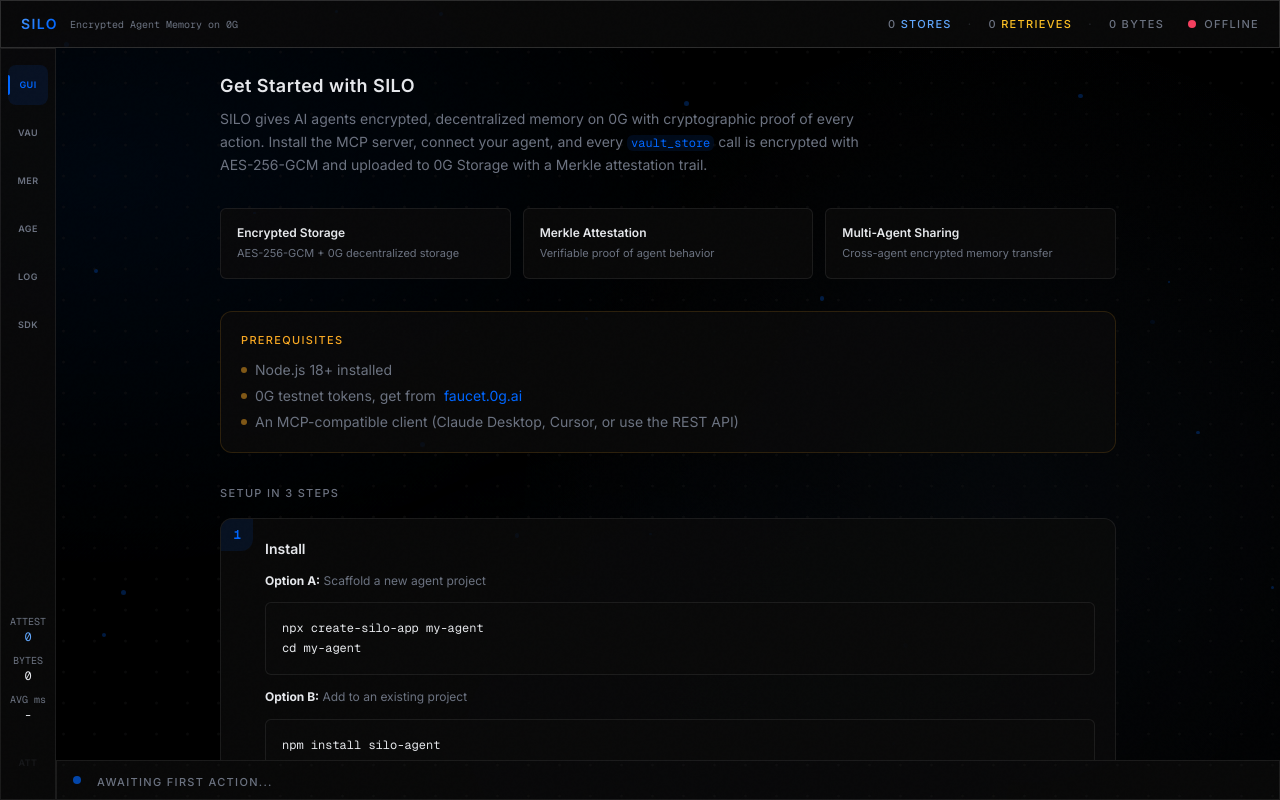
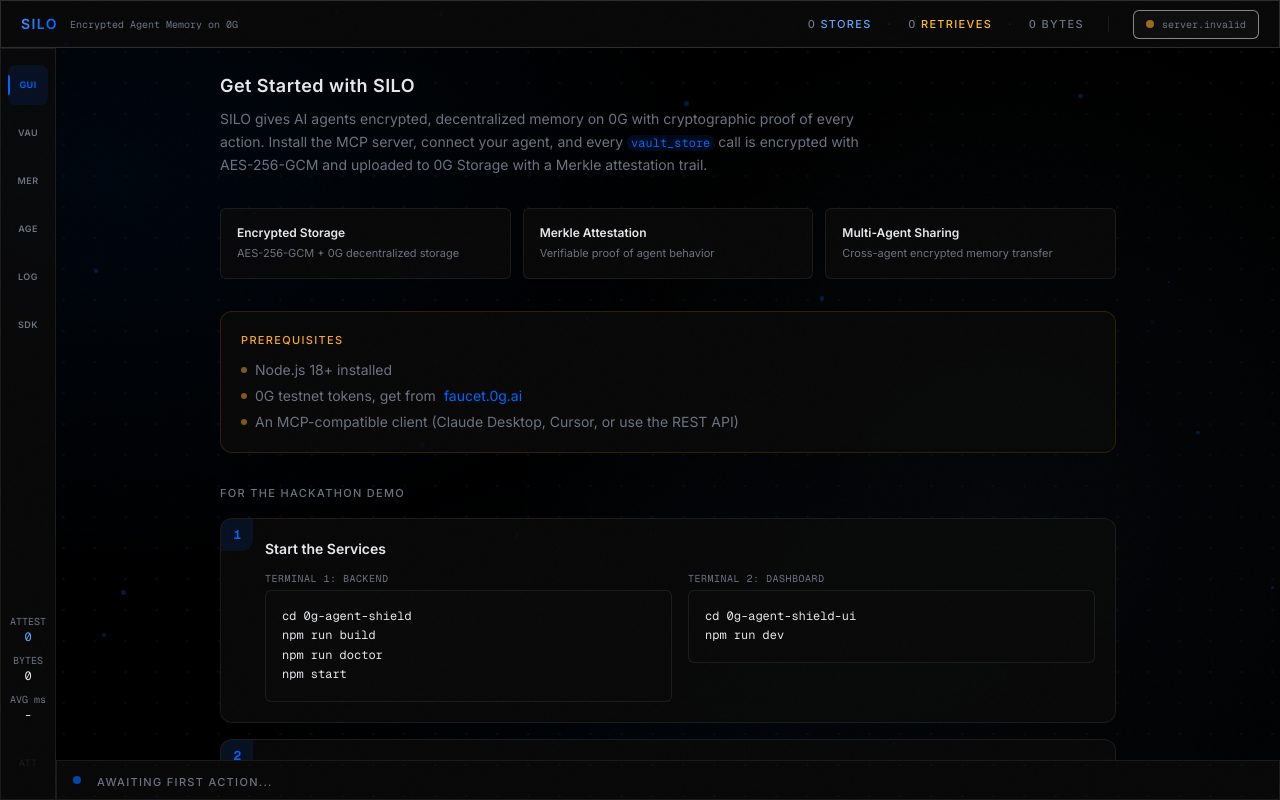
Before and after one commit to rohanpotta/ethdenverhack, a React (Vite) app in the folder 0g-agent-shield-ui/: page / in a window 1280 px wide. Built offline with nearby package versions, Linux system fonts and the light colour scheme; no server answers.

Commit message:
feat: Universal Dashboard runtime URL config and updated docs

```diff
--- a/0g-agent-shield-ui/src/App.tsx
+++ b/0g-agent-shield-ui/src/App.tsx
@@ -21,7 +21,7 @@
   data: Record<string, any>;
 }
 
-const API_URL = import.meta.env.VITE_API_URL || 'http://localhost:3000';
+const DEFAULT_API_URL = import.meta.env.VITE_API_URL || 'http://localhost:3000';
 
 const NAV_ITEMS: { id: View; label: string }[] = [
   { id: 'guide', label: 'GUIDE' },
@@ -56,8 +56,12 @@
     traceTxHash: string;
   } | null>(null);
   const [toast, setToast] = useState<{ message: string; type: 'error' | 'info' } | null>(null);
+  const [attesting, setAttesting] = useState(false);
 
   const [stats, setStats] = useState({ stores: 0, retrieves: 0, bytes: 0, avgCommitMs: 0 });
+  const [apiUrl, setApiUrl] = useState(() => localStorage.getItem('silo_api_url') || DEFAULT_API_URL);
+  const [isEditingUrl, setIsEditingUrl] = useState(false);
+  const [tempUrl, setTempUrl] = useState('');
 
   // Auto-dismiss toast
   useEffect(() => {
@@ -66,8 +70,16 @@
     return () => clearTimeout(t);
   }, [toast]);
 
+  // WebSocket Connection
   useEffect(() => {
-    const s = io(API_URL, {
+    if (socketRef.current) {
+      socketRef.current.disconnect();
+    }
+
+    setConnected(false);
+    setReconnecting(true);
+
+    const s = io(apiUrl, {
       transports: ['websocket', 'polling'],
       reconnectionAttempts: 10,
       reconnectionDelay: 2000,
@@ -91,13 +103,15 @@
     });
 
     socketRef.current = s;
-    fetch(`${API_URL}/api/events`)
+
+    // Fetch initial history
+    fetch(`${apiUrl}/api/events`)
       .then(r => r.json())
       .then((data: VaultEvent[]) => setEvents(data.reverse()))
       .catch(() => { });
 
     return () => { s.disconnect(); };
-  }, []);
+  }, [apiUrl]);
 
   useEffect(() => {
     const stores = events.filter(e => e.type === 'store').length;
@@ -173,7 +187,7 @@
         </div>
 
         <div className="flex items-center gap-6">
-          <div className="flex items-center gap-4 label-caps">
+          <div className="flex items-center gap-4 label-caps hidden md:flex">
             <span>{stats.stores} <span className="text-accent-store">stores</span></span>
             <span className="text-text-muted/30">·</span>
             <span>{stats.retrieves} <span className="text-accent-retrieve">retrieves</span></span>
@@ -181,14 +195,50 @@
             <span>{stats.bytes > 1024 ? (stats.bytes / 1024).toFixed(1) + 'K' : stats.bytes} <span className="text-text-muted">bytes</span></span>
           </div>
 
-          <div className="flex items-center gap-2">
-            {reconnecting ? (
-              <span className="label-caps text-accent-gold">Reconnecting...</span>
+          <div className="h-4 w-px bg-border hidden md:block" />
+
+          <div className="flex items-center gap-3 bg-base-elevated/50 px-3 py-1.5 rounded border border-border/50">
+            {isEditingUrl ? (
+              <div className="flex items-center gap-2">
+                <input
+                  type="text"
+                  value={tempUrl}
+                  onChange={e => setTempUrl(e.target.value)}
+                  onKeyDown={e => {
+                    if (e.key === 'Enter') {
+                      let finalUrl = tempUrl.trim().replace(/\/$/, '');
+                      if (!finalUrl.startsWith('http')) finalUrl = `https://${finalUrl}`;
+                      setApiUrl(finalUrl);
+                      localStorage.setItem('silo_api_url', finalUrl);
+                      setIsEditingUrl(false);
+                      setToast({ message: `Connecting to ${finalUrl}...`, type: 'info' });
+                    }
+                    if (e.key === 'Escape') setIsEditingUrl(false);
+                  }}
+                  autoFocus
+                  onBlur={() => setIsEditingUrl(false)}
+                  className="bg-base border border-primary/50 text-xs font-mono px-2 py-0.5 rounded w-48 text-text-primary focus:outline-none focus:border-primary"
+                  placeholder="https://your-ngrok-url.app"
+                />
+                <span className="text-[9px] text-text-muted uppercase tracking-wider">Press Enter</span>
+              </div>
             ) : (
-              <>
-                <div className={`w-2 h-2 rounded-full ${connected ? 'bg-primary glow-ring-primary' : 'bg-accent-danger'}`} />
-                <span className="label-caps">{connected ? 'Live' : 'Offline'}</span>
-              </>
+              <button
+                onClick={() => { setTempUrl(apiUrl); setIsEditingUrl(true); }}
+                className="flex items-center gap-2 group cursor-pointer"
+                title="Click to change backend URL (use ngrok if dashboard is deployed)"
+              >
+                <div className="flex items-center gap-2">
+                  {reconnecting ? (
+                    <span className="w-2 h-2 rounded-full bg-accent-gold animate-pulse" />
+                  ) : (
+                    <div className={`w-2 h-2 rounded-full ${connected ? 'bg-primary glow-ring-primary' : 'bg-accent-danger'}`} />
+                  )}
+                  <span className="text-[10px] font-mono text-text-muted group-hover:text-text-primary transition-colors truncate max-w-[120px] sm:max-w-[200px]">
+                    {apiUrl.replace(/^https?:\/\//, '')}
+                  </span>
+                </div>
+              </button>
             )}
           </div>
         </div>
@@ -242,10 +292,10 @@
                 setToast({ message: 'Backend offline — run the Silo server locally on :3000 to commit sessions', type: 'info' });
                 return;
               }
-              const btn = document.activeElement as HTMLButtonElement;
-              btn?.classList.add('animate-pulse');
+              if (attesting) return;
+              setAttesting(true);
               try {
-                const res = await fetch(`${API_URL}/api/attest`, { method: 'POST' });
+                const res = await fetch(`${apiUrl}/api/attest`, { method: 'POST' });
                 if (!res.ok) {
                   const err = await res.json().catch(() => ({ error: 'Commit failed' }));
                   setToast({ message: `Commit failed: ${err.error || 'Unknown error'}`, type: 'error' });
@@ -253,16 +303,19 @@
               } catch {
                 setToast({ message: 'Backend not reachable — is the Silo server running on localhost:3000?', type: 'error' });
               } finally {
-                btn?.classList.remove('animate-pulse');
+                setAttesting(false);
               }
             }}
-            className={`w-10 h-10 flex items-center justify-center rounded-md transition-all duration-200 ${connected
-              ? 'text-text-muted hover:text-accent-commit hover:bg-accent-commit/10'
-              : 'text-text-muted/30 cursor-not-allowed opacity-50'
+            disabled={attesting}
+            className={`w-10 h-10 flex items-center justify-center rounded-md transition-all duration-200 ${attesting
+              ? 'text-accent-commit animate-pulse cursor-wait'
+              : connected
+                ? 'text-text-muted hover:text-accent-commit hover:bg-accent-commit/10'
+                : 'text-text-muted/30 cursor-not-allowed opacity-50'
               }`}
-            title={connected ? 'Commit session — attest Merkle root on-chain' : 'Backend offline — run Silo server locally to enable commits'}
+            title={attesting ? 'Committing session on-chain...' : connected ? 'Commit session — attest Merkle root on-chain' : 'Backend offline — run Silo server locally to enable commits'}
           >
-            <span className="text-[9px] font-semibold tracking-wider">ATT</span>
+            <span className="text-[9px] font-semibold tracking-wider">{attesting ? '...' : 'ATT'}</span>
           </button>
         </nav>
 
--- a/0g-agent-shield-ui/src/components/GetStartedPanel.tsx
+++ b/0g-agent-shield-ui/src/components/GetStartedPanel.tsx
@@ -85,41 +85,99 @@
                 </ul>
             </div>
 
-            {/* Step-by-step */}
+            {/* Hackathon Demo Flow */}
             <div>
                 <div className="flex items-center gap-2 mb-4">
-                    <span className="label-caps">Setup in 3 Steps</span>
+                    <span className="label-caps">For the Hackathon Demo</span>
+                </div>
+                <div className="space-y-4">
+                    <StepCard step={1} title="Start the Services">
+                        <div className="grid grid-cols-1 md:grid-cols-2 gap-4">
+                            <div>
+                                <div className="text-[10px] text-text-muted mb-1 font-mono uppercase tracking-wider">Terminal 1: Backend</div>
+                                <CopyBlock code={`cd 0g-agent-shield
+npm run build
+npm run doctor
+npm start`} />
+                            </div>
+                            <div>
+                                <div className="text-[10px] text-text-muted mb-1 font-mono uppercase tracking-wider">Terminal 2: Dashboard</div>
+                                <CopyBlock code={`cd 0g-agent-shield-ui
+npm run dev`} />
+                            </div>
+                        </div>
+                    </StepCard>
+
+                    <StepCard step={2} title="(Optional) Ngrok tunnel for Vercel">
+                        <p className="text-xs text-text-muted mb-3 leading-relaxed">
+                            Run this to make your local backend accessible to the world:
+                        </p>
+                        <CopyBlock code={`ngrok http 3000`} />
+                        <p className="text-xs text-text-muted mt-3 leading-relaxed">
+                            Copy the <code className="text-primary bg-primary/10 px-1 rounded">https://xxxx.ngrok-free.app</code> URL.
+                            If you deploy the dashboard to Vercel, paste this URL into the <strong className="text-text-primary">Live/Offline</strong> indicator
+                            in the top-right corner to connect.
+                        </p>
+                    </StepCard>
+
+                    <StepCard step={3} title="Run the Demo">
+                        <ul className="text-xs text-text-muted space-y-2 leading-relaxed list-disc list-inside marker:text-primary">
+                            <li>Open <code className="text-primary bg-primary/10 px-1 rounded">http://localhost:5173</code> (or Vercel URL with tunnel)</li>
+                            <li><strong>GUIDE</strong> tab walks you through everything</li>
+                            <li>Go to <strong>VAULT</strong> tab → type sensitive data → click "Encrypt & Store on 0G"</li>
+                            <li>Watch <strong className="text-text-primary">HexCascade</strong> animation as data encrypts</li>
+                            <li>Copy the root hash → switch to <strong className="text-text-primary">Retrieve</strong> tab → paste → click Decrypt</li>
+                            <li>Click <strong className="text-text-primary">ATT</strong> button in sidebar → triggers CommitCeremony animation</li>
+                            <li><strong>MERKLE</strong> tab shows live D3 tree visualization</li>
+                            <li><strong>AGENTS</strong> tab shows sub-agent spawning</li>
+                            <li><strong>LOG</strong> tab shows full real-time event stream</li>
+                        </ul>
+                    </StepCard>
+                </div>
+            </div>
+
+            {/* Step-by-step for Devs */}
+            <div>
+                <div className="flex items-center gap-2 mb-4">
+                    <span className="label-caps mt-8">For Real Developers Using Your Tool</span>
                 </div>
 
                 <div className="space-y-4">
-                    <StepCard step={1} title="Install">
-                        <p className="text-xs text-text-muted mb-3 leading-relaxed">
-                            <strong className="text-text-primary">Option A:</strong> Scaffold a new agent project
-                        </p>
+                    <StepCard step={1} title="Option A — Scaffold a new project (recommended)">
                         <CopyBlock code={`npx create-silo-app my-agent
-cd my-agent`} />
-                        <p className="text-xs text-text-muted mt-3 mb-3 leading-relaxed">
-                            <strong className="text-text-primary">Option B:</strong> Add to an existing project
-                        </p>
-                        <CopyBlock code={`npm install silo-agent`} />
+cd my-agent
+# Edit .env with your 0G private key
+npm run build && npm run doctor && npm run demo`} />
                         <p className="text-xs text-text-muted mt-3 leading-relaxed">
-                            Edit <code className="text-primary bg-primary/10 px-1 rounded">.env</code> and
-                            add your 0G/EVM wallet private key (64-char hex, no 0x prefix).
                             Need a wallet? Export from MetaMask, or generate one: <code className="text-primary bg-primary/10 px-1 rounded">node -e "console.log(require('crypto').randomBytes(32).toString('hex'))"</code>.
                             Fund it with testnet tokens at <a href="https://faucet.0g.ai" target="_blank" rel="noopener noreferrer" className="text-primary hover:underline">faucet.0g.ai</a>.
                         </p>
                     </StepCard>
 
-                    <StepCard step={2} title="Build & Validate">
-                        <CopyBlock code={`npm run build
-npm run doctor`} />
-                        <p className="text-xs text-text-muted mt-2">
-                            Doctor checks: private key, RPC connectivity, wallet balance, and encryption round-trip.
-                            All 5 checks should pass before proceeding.
-                        </p>
+                    <StepCard step={2} title="Option B — Add to existing project">
+                        <CopyBlock code={`npm install silo-agent`} />
+                        <div className="mt-3">
+                            <CopyBlock lang="typescript" code={`import { AgentVault } from "silo-agent";
+
+const vault = new AgentVault({
+  privateKey: process.env.PRIVATE_KEY!,
+  evmRpc: "https://evmrpc-testnet.0g.ai",
+  indexerRpc: "https://indexer-storage-testnet-turbo.0g.ai",
+});
+await vault.init();
+
+// Store encrypted memory
+const { rootHash } = await vault.store("sensitive patient data");
+
+// Retrieve and decrypt
+const decrypted = await vault.retrieve(rootHash);
+
+// Commit attestation (Merkle proof of all actions)
+const { merkleRoot } = await vault.commitSession();`} />
+                        </div>
                     </StepCard>
 
-                    <StepCard step={3} title="Connect Your Agent">
+                    <StepCard step={3} title="Option C — MCP Server (Claude Desktop / Cursor)">
                         <p className="text-xs text-text-muted mb-3">
                             Add this to your Claude Desktop config (<code className="text-primary bg-primary/10 px-1 rounded">~/Library/Application Support/Claude/claude_desktop_config.json</code>) or Cursor MCP settings:
                         </p>
@@ -129,7 +187,7 @@
       "command": "npx",
       "args": ["silo-agent", "mcp"],
       "env": {
-        "PRIVATE_KEY": "your_0g_wallet_private_key_no_0x_prefix",
+        "PRIVATE_KEY": "your_64_char_hex_key",
         "EVM_RPC": "https://evmrpc-testnet.0g.ai",
         "INDEXER_RPC": "https://indexer-storage-testnet-turbo.0g.ai"
       }
@@ -138,10 +196,6 @@
 }`} />
                         <p className="text-xs text-text-muted mt-2 leading-relaxed">
                             No absolute paths needed — <code className="text-primary bg-primary/10 px-1 rounded">npx</code> resolves the package from npm automatically.
-                            {' '}<code className="text-primary bg-primary/10 px-1 rounded">PRIVATE_KEY</code> is your 0G/EVM wallet private key (64-char hex, no 0x prefix).
-                            It's used to sign 0G Storage transactions and as the seed for AES-256 vault encryption.
-                            Generate one with MetaMask or <code className="text-primary bg-primary/10 px-1 rounded">node -e "console.log(require('crypto').randomBytes(32).toString('hex'))"</code>,
-                            then fund it at <a href="https://faucet.0g.ai" target="_blank" rel="noopener noreferrer" className="text-primary hover:underline">faucet.0g.ai</a>.
                         </p>
                     </StepCard>
                 </div>
@@ -218,6 +272,21 @@
 
 # Terminal 2: Dashboard
 cd 0g-agent-shield-ui && npm run dev`} />
+
+                    <div className="mt-6 pt-5 border-t border-border/50">
+                        <h4 className="text-sm font-semibold text-text-primary mb-2 flex items-center gap-2">
+                            <span className="w-1.5 h-1.5 rounded-full bg-accent-gold animate-pulse" />
+                            Using the Hosted Dashboard?
+                        </h4>
+                        <p className="text-xs text-text-muted mb-3 leading-relaxed">
+                            If you're viewing this on Vercel instead of localhost, the dashboard can't reach your local background server directly.
+                            You need to expose it using <code className="text-primary bg-primary/10 px-1 rounded">ngrok</code>:
+                        </p>
+                        <CopyBlock code={`ngrok http 3000`} />
+                        <p className="text-xs text-text-muted mt-3 leading-relaxed">
+                            Copy the generated `https://` ngrok URL, click on the <strong className="text-text-primary">Offline / URL</strong> indicator in the top right of this dashboard, paste the URL, and press Enter to connect.
+                        </p>
+                    </div>
                 </div>
             </div>
 
```
